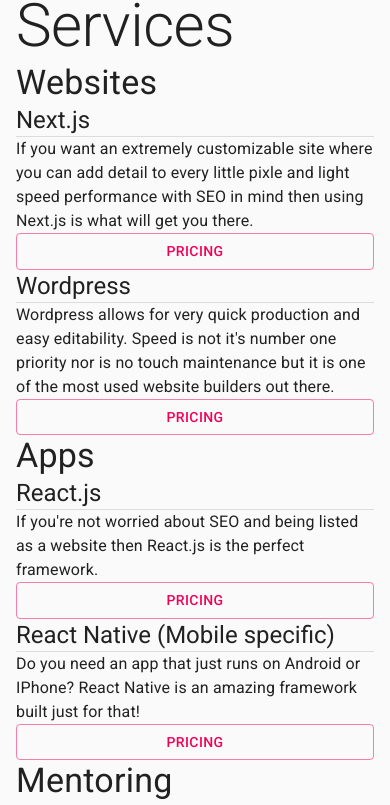
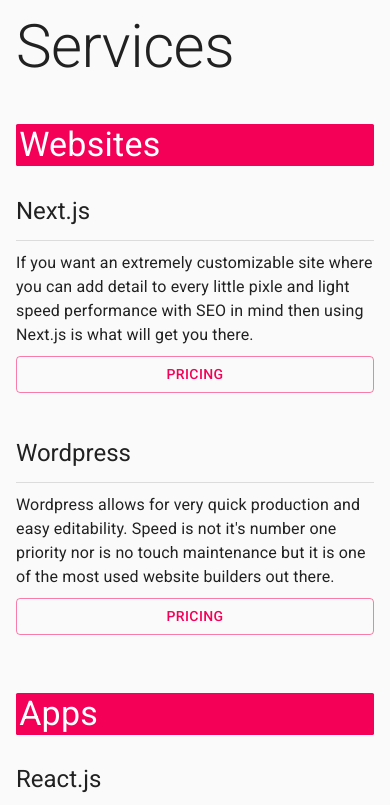
Before and after one commit to benzend/nextjs_my-website, a Next.js app: page / in a window 390 px wide. Shown: the part 854-1659 px from the top of the page. Built offline with nearby package versions, Linux system fonts and the light colour scheme.

Commit message:
Finished mobile for services section

```diff
--- a/components/home-components/HomeServices.tsx
+++ b/components/home-components/HomeServices.tsx
@@ -5,86 +5,90 @@
   Divider,
   Grid,
   Typography,
+  makeStyles,
 } from "@material-ui/core";
+import { ServiceContainer } from "./ServiceContainer";
+
+const useStyles = makeStyles((theme) => ({
+  mainContainer: {
+    padding: "1rem 0",
+  },
+  secondaryContainer: {
+    padding: "1.3rem 0",
+  },
+  mainTitle: {
+    padding: ".3rem 0",
+    marginTop: "1rem",
+  },
+  secondaryTitle: {
+    background: theme.palette.secondary.main,
+    borderRadius: ".1rem",
+    padding: "0 .2rem",
+    color: theme.palette.secondary.contrastText,
+  },
+}));
 
 export const HomeServices = () => {
+  const {
+    mainTitle,
+    secondaryTitle,
+    mainContainer,
+    secondaryContainer,
+  } = useStyles();
   return (
     <Container>
-      <Typography variant="h2">Services</Typography>
-      <Grid container>
+      <Typography className={mainTitle} variant="h2">
+        Services
+      </Typography>
+      <Grid className={mainContainer} container>
         <Grid item>
-          <Box>
-            <Typography variant="h4" component="h3">
+          <Box className={secondaryContainer}>
+            <Typography className={secondaryTitle} variant="h4" component="h3">
               Websites
             </Typography>
-            <Typography variant="h5" component="h4">
-              Next.js
-            </Typography>
-            <Divider />
-            <Typography variant="body1">
+            <ServiceContainer title="Next.js" link="/next-pricing">
               If you want an extremely customizable site where you can add
               detail to every little pixle and light speed performance with SEO
               in mind then using Next.js is what will get you there.
-            </Typography>
-            <Button color="secondary" fullWidth variant="outlined">
-              Pricing
-            </Button>
-            <Typography variant="h5" component="h4">
-              Wordpress
-            </Typography>
-            <Divider />
-            <Typography variant="body1">
+            </ServiceContainer>
+            <ServiceContainer title="Wordpress" link="/wordpress-pricing">
               Wordpress allows for very quick production and easy editability.
               Speed is not it's number one priority nor is no touch maintenance
               but it is one of the most used website builders out there.
-            </Typography>
-            <Button color="secondary" fullWidth variant="outlined">
-              Pricing
-            </Button>
+            </ServiceContainer>
           </Box>
         </Grid>
         <Grid item>
-          <Box>
-            <Typography variant="h4" component="h3">
+          <Box className={secondaryContainer}>
+            <Typography className={secondaryTitle} variant="h4" component="h3">
               Apps
             </Typography>
-            <Typography variant="h5" component="h4">
-              React.js
-            </Typography>
-            <Divider />
-            <Typography variant="body1">
+            <ServiceContainer title="React.js" link="/react-pricing">
               If you're not worried about SEO and being listed as a website then
               React.js is the perfect framework.
-            </Typography>
-            <Button color="secondary" fullWidth variant="outlined">
-              Pricing
-            </Button>
-            <Typography variant="h5" component="h4">
-              React Native (Mobile specific)
-            </Typography>
-            <Divider />
-            <Typography variant="body1">
+            </ServiceContainer>
+            <ServiceContainer
+              title="React Native (Mobile)"
+              link="/react-native-pricing"
+            >
               Do you need an app that just runs on Android or IPhone? React
               Native is an amazing framework built just for that!
-            </Typography>
-            <Button color="secondary" fullWidth variant="outlined">
-              Pricing
-            </Button>
+            </ServiceContainer>
           </Box>
         </Grid>
         <Grid item>
-          <Box>
-            <Typography variant="h4" component="h3">
+          <Box className={secondaryContainer}>
+            <Typography className={secondaryTitle} variant="h4" component="h3">
               Mentoring
             </Typography>
-            <Typography variant="body1">
+            <ServiceContainer
+              title="Web Development"
+              link="/mentorship-pricing"
+            >
               Since working with HTML, CSS, JavaScript and React is what I do
               for a living, I also offer mentorship services in any of these
               areas!
-            </Typography>
-            <Button color="secondary" fullWidth variant="outlined">
-              Pricing
-            </Button>
+            </ServiceContainer>
           </Box>
         </Grid>
       </Grid>
--- /dev/null
+++ b/components/home-components/ServiceContainer.tsx
@@ -0,0 +1,50 @@
+import Link from "next/link";
+import {
+  Box,
+  Button,
+  Divider,
+  makeStyles,
+  Typography,
+} from "@material-ui/core";
+
+interface IServiceContainer {
+  title: string;
+  children: string;
+  link: string;
+}
+
+const useStyles = makeStyles({
+  root: {
+    padding: "1rem 0",
+  },
+  titleStyle: {
+    padding: ".8rem 0",
+  },
+  textStyle: {
+    padding: ".6rem 0",
+  },
+});
+
+export const ServiceContainer = ({
+  title,
+  link,
+  children,
+}: IServiceContainer) => {
+  const { root, titleStyle, textStyle } = useStyles();
+  return (
+    <Box className={root}>
+      <Typography className={titleStyle} variant="h5" component="h4">
+        {title}
+      </Typography>
+      <Divider />
+      <Typography className={textStyle} variant="body1">
+        {children}
+      </Typography>
+      <Link href={link}>
+        <Button color="secondary" fullWidth variant="outlined">
+          Pricing
+        </Button>
+      </Link>
+    </Box>
+  );
+};
```
